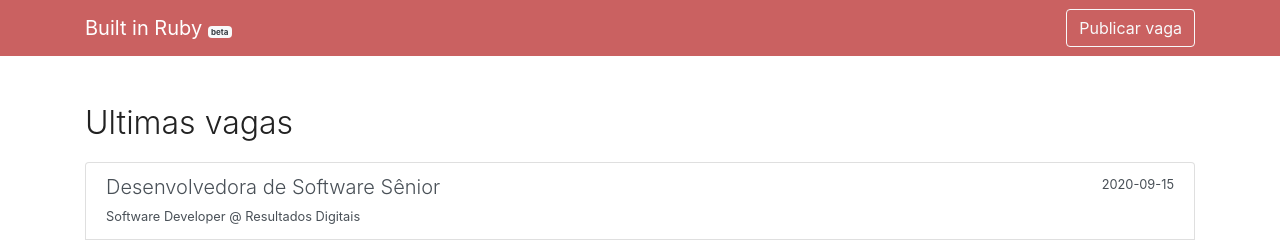
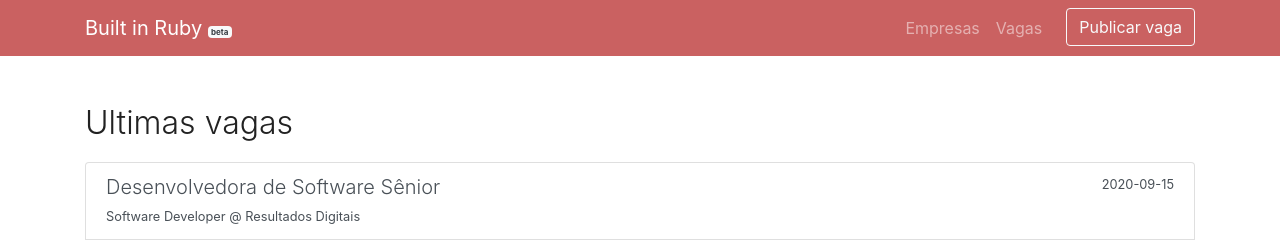
Before and after one commit to builtinruby/builtinruby, a Jekyll site: the page built from index.html, in a window 1280 px wide. Shown: the top 242 px of the page. Built offline with Jekyll 4.4.1, drawn with Linux system fonts in a browser that asks for light colours; nearby versions of some CDN libraries.

Commit message:
feat: add jobs and companies list to navbar

```diff
--- a/_includes/navbar.html
+++ b/_includes/navbar.html
@@ -11,7 +11,13 @@
     <div class="collapse navbar-collapse" id="navbarMenu">
       <ul class="navbar-nav ml-auto">
         <li class="nav-item">
-          <a class="btn btn-outline-light" href="https://github.com/BuiltinRuby/builtinruby">Publicar vaga</a>
+          <a class="nav-link" href="/companies">Empresas</a>
+        </li>
+        <li class="nav-item">
+          <a class="nav-link" href="/jobs">Vagas</a>
+        </li>
+        <li class="nav-item">
+          <a class="btn btn-outline-light ml-3" href="https://github.com/BuiltinRuby/builtinruby">Publicar vaga</a>
         </li>
       </ul>
     </div>
```
